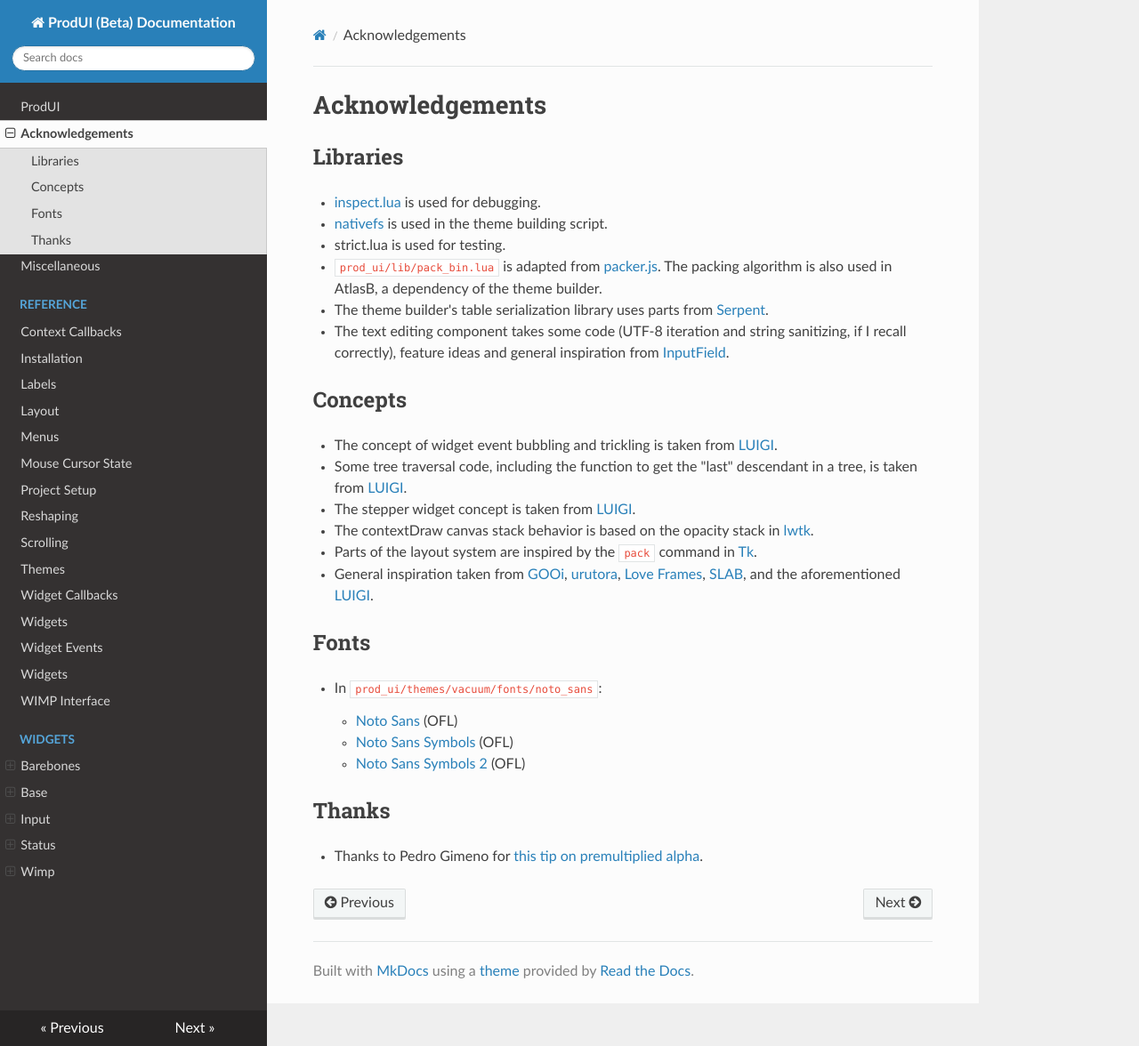
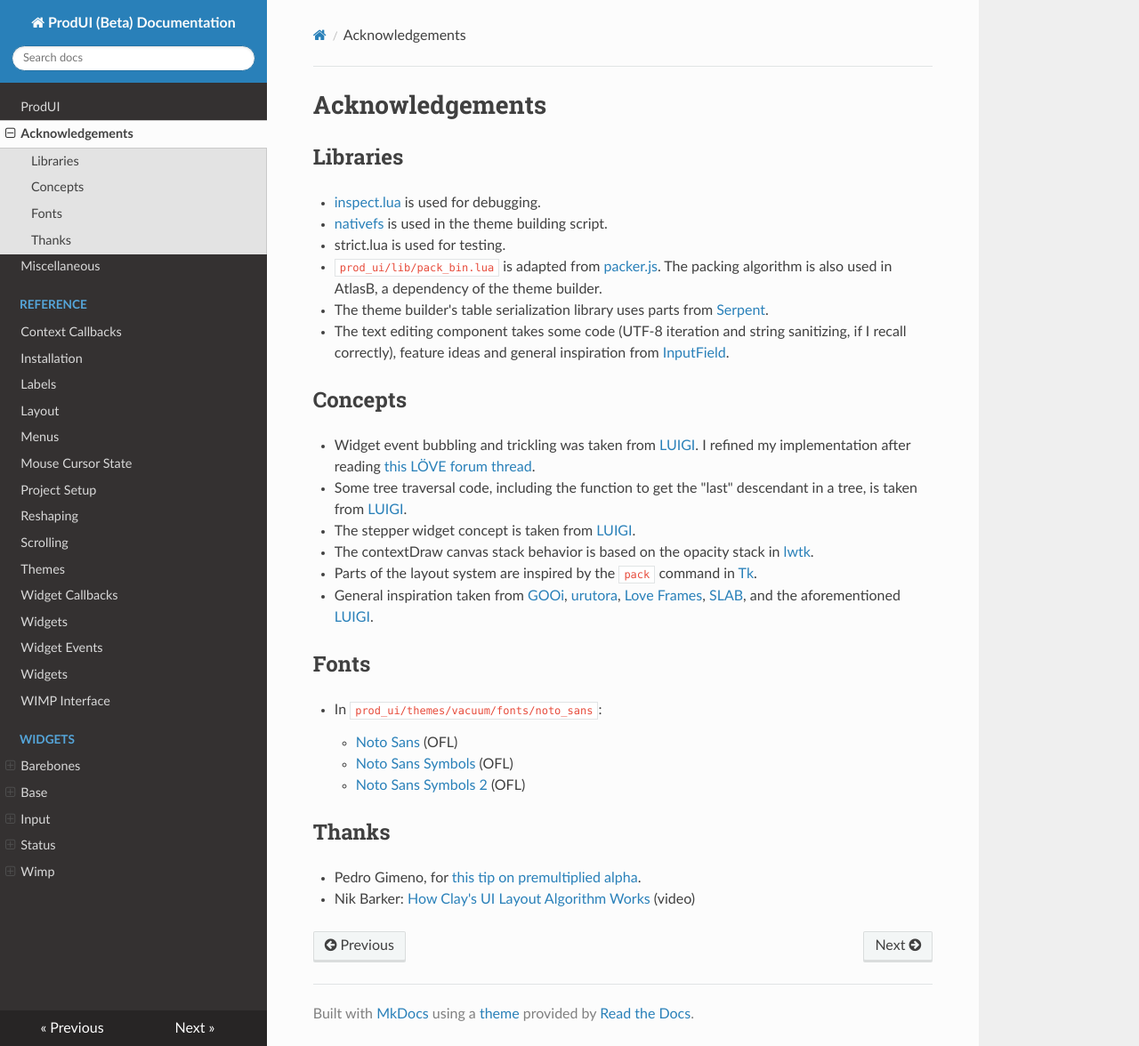
Before and after one commit to frank-f-trafton/prod_ui_docs, an MkDocs documentation site: the page built from docs/acknowledgements.md, in a window 1280 px wide and 1176 px high. Shown: the whole window at 89% size. Built offline with MkDocs 1.6.1, drawn with Linux system fonts in a browser that asks for light colours; nearby versions of some CDN libraries.

Commit message:
update acknowledgements

```diff
--- a/docs/acknowledgements.md
+++ b/docs/acknowledgements.md
@@ -17,7 +17,7 @@
 
 ## Concepts
 
-* The concept of widget event bubbling and trickling is taken from [LUIGI](http://airstruck.github.io/luigi/doc/classes/Widget.html#Widget:bubbleEvent).
+* Widget event bubbling and trickling was taken from [LUIGI](http://airstruck.github.io/luigi/doc/classes/Widget.html#Widget:bubbleEvent). I refined my implementation after reading [this LÖVE forum thread](https://love2d.org/forums/viewtopic.php?p=261656).
 
 * Some tree traversal code, including the function to get the "last" descendant in a tree, is taken from [LUIGI](https://github.com/airstruck/luigi/blob/gh-pages/luigi/widget.lua#L375).
 
@@ -43,4 +43,6 @@
 
 ## Thanks
 
-* Thanks to Pedro Gimeno for [this tip on premultiplied alpha](https://love2d.org/forums/viewtopic.php?p=254694#p254694).
+* Pedro Gimeno, for [this tip on premultiplied alpha](https://love2d.org/forums/viewtopic.php?p=254694#p254694).
+
+* Nik Barker: [How Clay's UI Layout Algorithm Works](https://www.youtube.com/watch?v=by9lQvpvMIc) (video)
```
